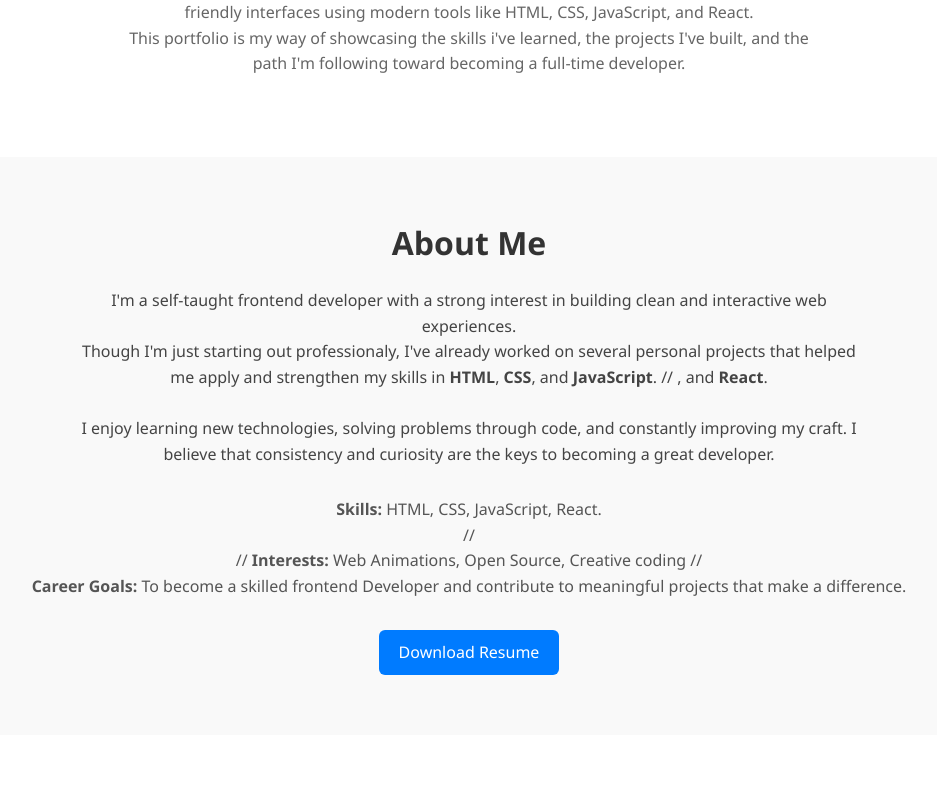
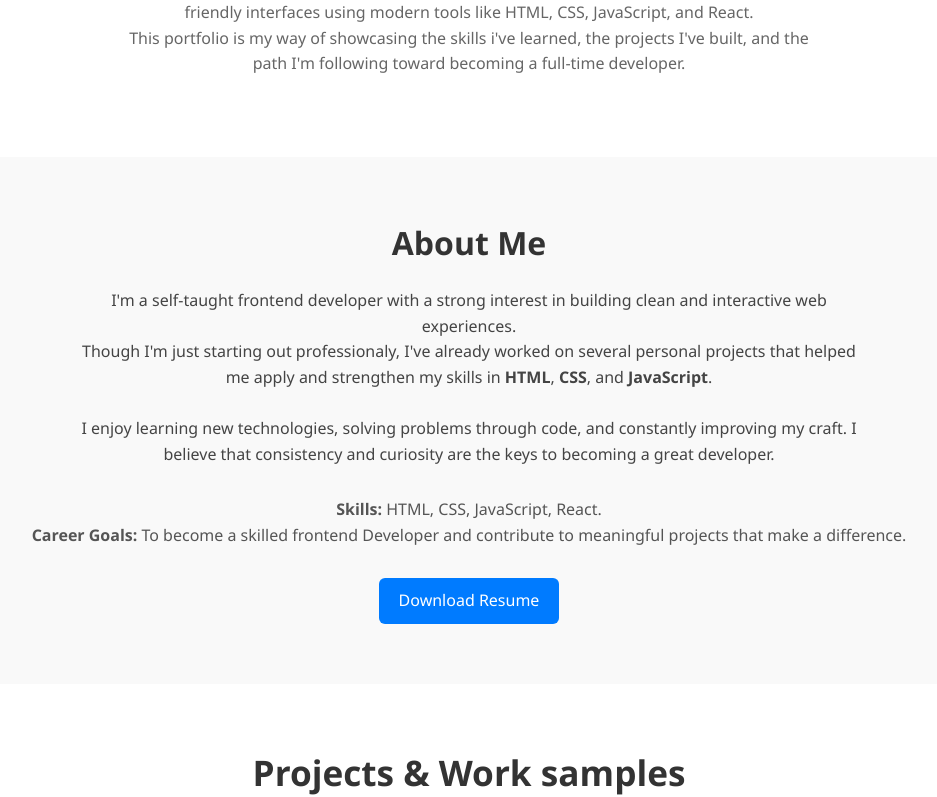
Before and after one commit to Abhi25092/My-Portfolio, a React (Create React App) app: page / in a window 1280 px wide. Shown: the part 464-1261 px from the top of the page, without its empty margins (171-1108 px from the left). Built offline with nearby package versions, Linux system fonts and the light colour scheme; a web font is replaced by a local one.

Commit message:
Update About.js

```diff
--- a/src/components/About.js
+++ b/src/components/About.js
@@ -10,22 +10,14 @@ function About() {
                 I'm a self-taught frontend developer with a strong interest in building clean and interactive web experiences.
                 <br />
                 Though I'm just starting out professionaly, I've already worked on several personal projects that helped me apply and strengthen my skills in <strong>HTML</strong>, <strong>CSS</strong>, and <strong>JavaScript</strong>.
-                // , and <strong>React</strong>.
                 <br /><br />
                 I enjoy learning new technologies, solving problems through code, and constantly improving my craft. I believe that consistency and curiosity are the keys to becoming a great developer.
             </p>
-
-            {/* <p className='about-purpose'>
-                This portfolio acts as a digital resume that not only summarizes my experience but helps potential employers and collaborators understand who I am and what I stand for.
-            </p> */}
 
             <div className='about-extra'>
                 <p>
                     <strong>Skills: </strong>HTML, CSS, JavaScript, React.
                 </p>
-                // <p>
-                //     <strong>Interests: </strong>Web Animations, Open Source, Creative coding
-                // </p>
                 <p>
                     <strong>Career Goals: </strong>To become a skilled frontend Developer and contribute to meaningful projects that make a difference.
                 </p>
```
